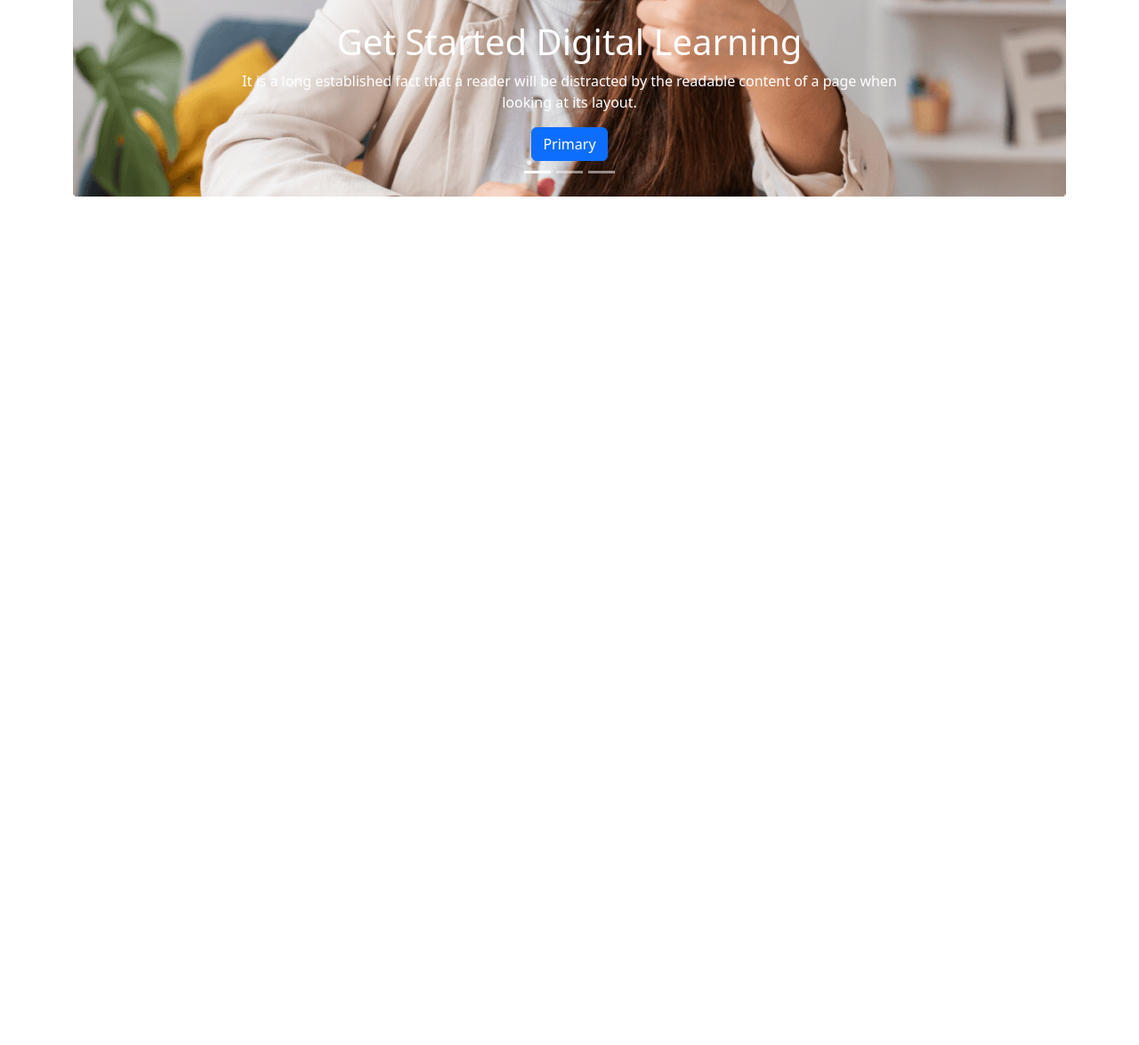
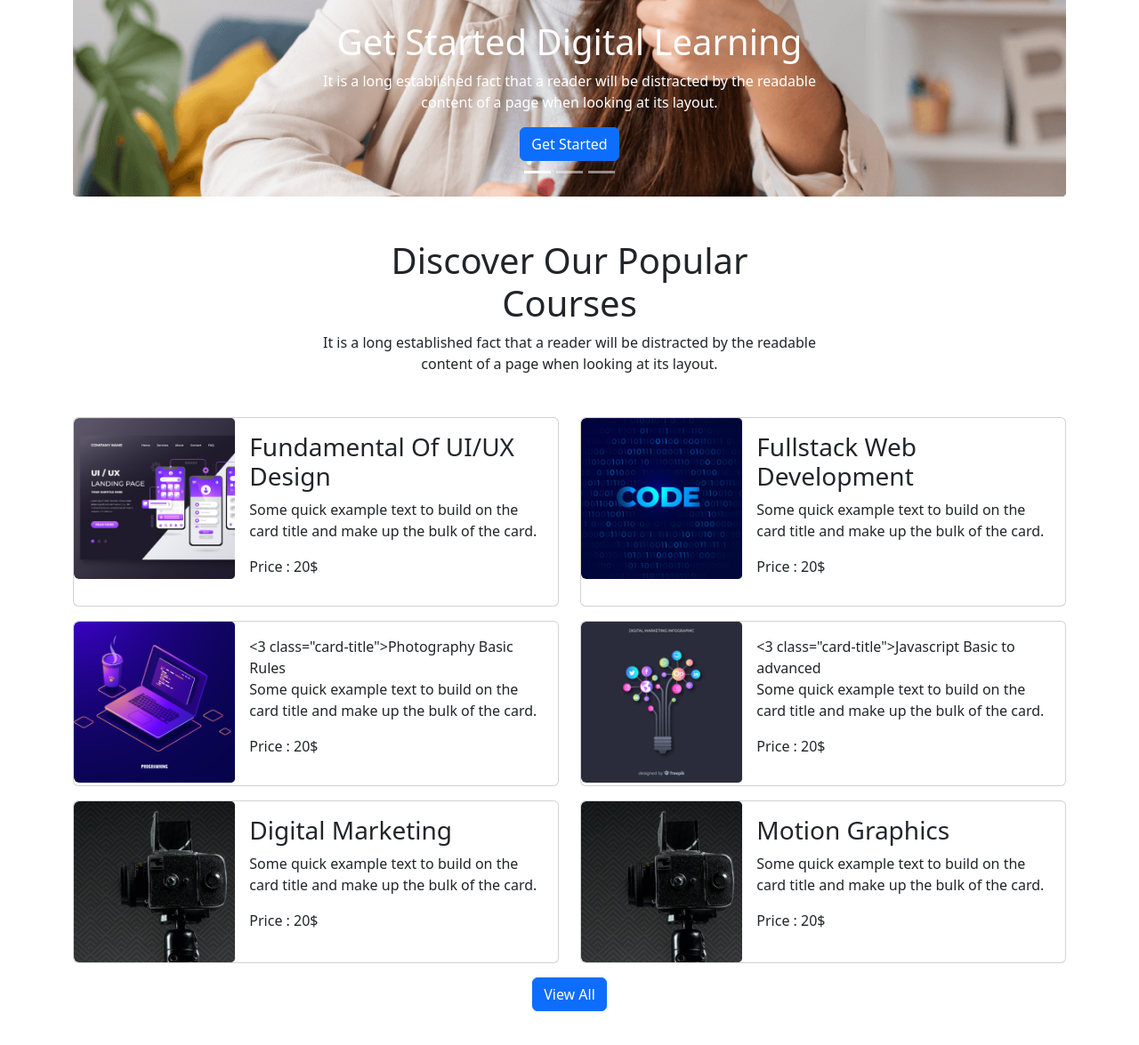
Before and after one commit to Md-Ashraful-Islam13/assignment-3, a plain HTML site: page index.html in a window 1280 px wide. Shown: the part 427-1602 px from the top of the page at 89% size. Before the commit the page ends 800 px from the top, so only its background shows below. Drawn offline with nearby package versions, Linux system fonts and the light colour scheme.

Commit message:
discover section done

```diff
--- a/index.html
+++ b/index.html
@@ -8,7 +8,6 @@
   <link rel="icon" type="image/x-icon" href="images/icon.png">
   <link href="https://cdn.jsdelivr.net/npm/bootstrap@5.2.0/dist/css/bootstrap.min.css" rel="stylesheet"
     integrity="sha384-gH2yIJqKdNHPEq0n4Mqa/HGKIhSkIHeL5AyhkYV8i59U5AR6csBvApHHNl/vI1Bx" crossorigin="anonymous">
-    <link rel="stylesheet" href="css/style.css">
 </head>
 
 <body>
@@ -17,7 +16,7 @@
       <div class="container">
 
         <a class="navbar-brand" href="#">Pro Edu</a>
-            <button class="navbar-toggler" type="button" data-bs-toggle="collapse"  data-bs-target="#navbarNavDropdown"
+        <button class="navbar-toggler" type="button" data-bs-toggle="collapse" data-bs-target="#navbarNavDropdown"
           aria-controls="navbarNavDropdown" aria-expanded="false" aria-label="Toggle navigation">
           <span class="navbar-toggler-icon"></span>
         </button>
@@ -47,41 +46,51 @@
     <div class="container">
       <div id="carouselExampleCaptions" class="carousel slide" data-bs-ride="false">
         <div class="carousel-indicators">
-            <button type="button" data-bs-target="#carouselExampleCaptions" data-bs-slide-to="0" class="active" aria-current="true" aria-label="Slide 1"></button>
-            <button type="button" data-bs-target="#carouselExampleCaptions" data-bs-slide-to="1" aria-label="Slide 2"></button>
-            <button type="button" data-bs-target="#carouselExampleCaptions" data-bs-slide-to="2" aria-label="Slide 3"></button>
+          <button type="button" data-bs-target="#carouselExampleCaptions" data-bs-slide-to="0" class="active"
+            aria-current="true" aria-label="Slide 1"></button>
+          <button type="button" data-bs-target="#carouselExampleCaptions" data-bs-slide-to="1"
+            aria-label="Slide 2"></button>
+          <button type="button" data-bs-target="#carouselExampleCaptions" data-bs-slide-to="2"
+            aria-label="Slide 3"></button>
         </div>
         <div class="carousel-inner">
           <div class="image carousel-item active">
             <img src="images/cover/cover-1.png" class="d-block w-100" alt="...">
-                  <div class="carousel-caption d-none d-md-block">
-                    <div class="text">
+            <div class="w-50 m-auto carousel-caption d-md-block">
+              <div class="w-100">
                 <h1>Get Started Digital Learning</h1>
-                    <p>It is a long established fact that a reader will be distracted by the readable content of a page when looking at its layout.</p>
-                    <button type="button" class="btn btn-primary">Primary</button>
+                <p>It is a long established fact that a reader will be distracted by the readable content of a page when
+                  looking at its layout.</p>
+                <button type="button" class="btn btn-primary">Get Started</button>
               </div>
             </div>
           </div>
           <div class="carousel-item">
             <img src="images/cover/cover-3.jpg" class="d-block w-100" alt="...">
-              <div class="carousel-caption d-none d-md-block">
+            <div class="w-50 mx-auto carousel-caption  d-md-block">
               <h1>Get Started Digital Learning</h1>
-                <p>It is a long established fact that a reader will be distracted by the readable content of a page when looking at its layout.</p>
+              <p>It is a long established fact that a reader will be distracted by the readable content of a page when
+                looking at its layout.</p>
+              <button type="button" class="btn btn-primary">Get Started</button>
             </div>
           </div>
           <div class="carousel-item">
             <img src="images/cover/cover-1.png" class="d-block w-100" alt="...">
-              <div class="carousel-caption d-none d-md-block">
+            <div class="w-50 mx-auto carousel-caption d-md-block">
               <h1>Get Started Digital Learning</h1>
-                <p>It is a long established fact that a reader will be distracted by the readable content of a page when looking at its layout.</p>
+              <p>It is a long established fact that a reader will be distracted by the readable content of a page when
+                looking at its layout.</p>
+              <button type="button" class="btn btn-primary">Get Started</button>
             </div>
           </div>
         </div>
-          <button class="carousel-control-prev" type="button" data-bs-target="#carouselExampleCaptions" data-bs-slide="prev">
+        <button class="carousel-control-prev" type="button" data-bs-target="#carouselExampleCaptions"
+          data-bs-slide="prev">
           <span class="carousel-control-prev-icon" aria-hidden="true"></span>
           <span class="visually-hidden">Previous</span>
         </button>
-          <button class="carousel-control-next" type="button" data-bs-target="#carouselExampleCaptions" data-bs-slide="next">
+        <button class="carousel-control-next" type="button" data-bs-target="#carouselExampleCaptions"
+          data-bs-slide="next">
           <span class="carousel-control-next-icon" aria-hidden="true"></span>
           <span class="visually-hidden">Next</span>
         </button>
@@ -89,6 +98,129 @@
     </div>
     <!-- slider-end -->
   </header>
+  <!-- discover-section -->
+  <section class="discover">
+    <div class="container">
+      <div class="discover-title my-5 w-50 text-center mx-auto">
+        <h1>Discover Our Popular Courses</h1>
+        <p>It is a long established fact that a reader will be distracted by the readable content of a page when looking
+          at its layout.</p>
+      </div>
+      <!-- cards -->
+      <div class="row">
+        <div class="col col-lg-6 col-md-12 col-sm-12 col-12">
+          <div class="card mb-3">
+            <div class="row g-0">
+              <div class="col-md-4">
+                <img src="images/course/course-1.png" class="img-fluid rounded-start" alt="...">
+              </div>
+              <div class="col-md-8">
+                <div class="card-body">
+                  <h3 class="card-title">Fundamental Of UI/UX Design</h3>
+                  <p class="card-text">Some quick example text to build on the card title and make up the bulk of the
+                    card.</p>
+                  <p>Price : 20$</p>
+                </div>
+              </div>
+            </div>
+          </div>
+        </div>
+        <div class="col col-lg-6 col-md-12 col-sm-12 col-12">
+          <div class="card mb-3">
+            <div class="row g-0">
+              <div class="col-md-4">
+                <img src="images/course/course-2.png" class="img-fluid rounded-start" alt="...">
+              </div>
+              <div class="col-md-8">
+                <div class="card-body">
+                  <h3 class="card-title">Fullstack Web Development</h3>
+                  <p class="card-text">Some quick example text to build on the card title and make up the bulk of the
+                    card.</p>
+                  <p>Price : 20$</p>
+                </div>
+              </div>
+            </div>
+          </div>
+        </div>
+        <div class="col col-lg-6 col-md-12 col-sm-12 col-12">
+          <div class="card mb-3">
+            <div class="row g-0">
+              <div class="col-md-4">
+                <img src="images/course/course-3.png" class="img-fluid rounded-start" alt="...">
+              </div>
+              <div class="col-md-8">
+                <div class="card-body">
+                  <3 class="card-title">Photography Basic Rules</3>
+                  <p class="card-text">Some quick example text to build on the card title and make up the bulk of the
+                    card.</p>
+                  <p>Price : 20$</p>
+                </div>
+              </div>
+            </div>
+          </div>
+        </div>
+        <div class="col col-lg-6 col-md-12 col-sm-12 col-12">
+          <div class="card mb-3">
+            <div class="row g-0">
+              <div class="col-md-4">
+                <img src="images/course/course-4.png" class="img-fluid rounded-start" alt="...">
+              </div>
+              <div class="col-md-8">
+                <div class="card-body">
+                  <3 class="card-title">Javascript Basic to advanced</3>
+                  <p class="card-text">Some quick example text to build on the card title and make up the bulk of the
+                    card.</p>
+                  <p>Price : 20$</p>
+                </div>
+              </div>
+            </div>
+          </div>
+        </div>
+        <div class="col col-lg-6 col-md-12 col-sm-12 col-12">
+          <div class="card mb-3">
+            <div class="row g-0">
+              <div class="col-md-4">
+                <img src="images/course/course-5.png" class="img-fluid rounded-start" alt="...">
+              </div>
+              <div class="col-md-8">
+                <div class="card-body">
+                  <h3 class="card-title">Digital Marketing</h3>
+                  <p class="card-text">Some quick example text to build on the card title and make up the bulk of the
+                    card.</p>
+                  <p>Price : 20$</p>
+                </div>
+              </div>
+            </div>
+          </div>
+        </div>
+        <div class="col col-lg-6 col-md-12 col-sm-12 col-12">
+          <div class="card mb-3">
+            <div class="row g-0">
+              <div class="col-md-4">
+                <img src="images/course/course-5.png" class="img-fluid rounded-start" alt="...">
+              </div>
+              <div class="col-md-8">
+                <div class="card-body">
+                  <h3 class="card-title">Motion Graphics</h3>
+                  <p class="card-text">Some quick example text to build on the card title and make up the bulk of the
+                    card.</p>
+                  <p>Price : 20$</p>
+                </div>
+              </div>
+            </div>
+          </div>
+        </div>
+      </div>
+    </div>
+    <div class="container d-flex justify-content-center mb-5">
+      <button type="button" class="btn btn-primary">View All</button>
+    </div>
+  </section>
+  <!-- discover-section-end -->
+
+
+
+
 
   <script src="https://cdn.jsdelivr.net/npm/bootstrap@5.2.0/dist/js/bootstrap.bundle.min.js"
     integrity="sha384-A3rJD856KowSb7dwlZdYEkO39Gagi7vIsF0jrRAoQmDKKtQBHUuLZ9AsSv4jD4Xa"
```
Lines whose indentation alone changed are shown as unchanged.
